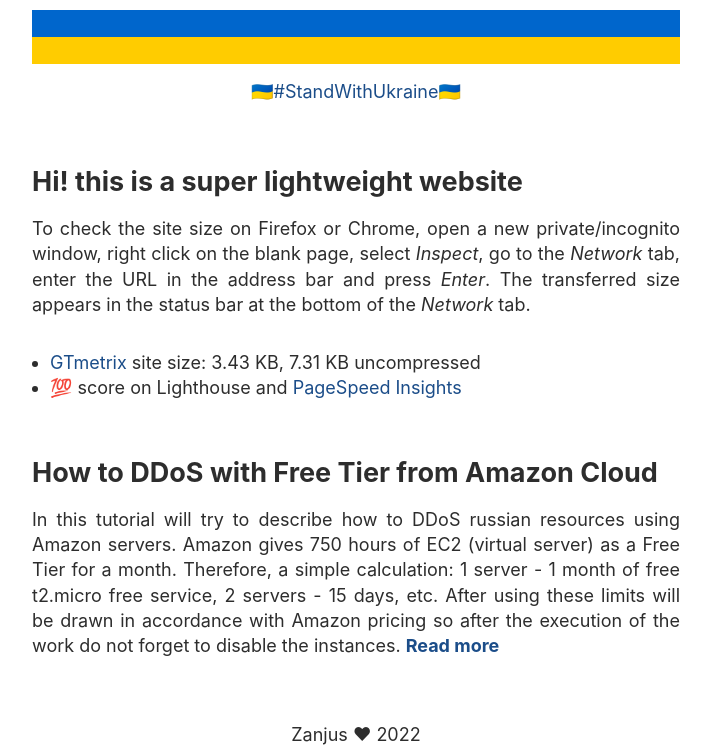
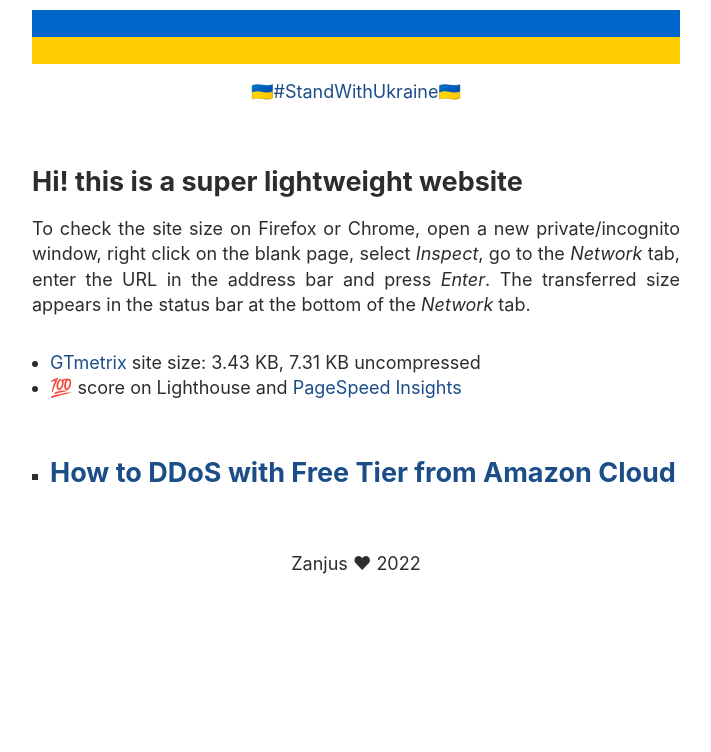
Before and after one commit to ZanVanSer/minwiz, a website: page src/index.html in a window 1280 px wide. Shown: the part 71-823 px from the top of the page, without its empty margins (284-995 px from the left). After the commit the page ends 800 px from the top, so only its background shows below. Drawn offline with Linux system fonts and the light colour scheme.

Commit message:
blog change

```diff
--- a/src/index.html
+++ b/src/index.html
@@ -61,7 +61,7 @@
       </section>
 
       <section id="How-to-DDos">
-         Hi all <br>
+         Hi<br>
     In this tutorial will try to describe how to DDoS russian resources using Amazon servers.<br>
     Amazon gives 750 hours of EC2 (virtual server) as a Free Tier for a month.<br>
     Therefore, a simple calculation: 1 server - 1 month of free t2.micro free service, 2 servers - 15 days, etc.<br>
@@ -155,13 +155,11 @@ d 600000h https://lenta.ru </i>
           </li>
           </ul>
         <br/>
-       <h1>How to DDoS with Free Tier from Amazon Cloud</h1>
-        <p>
-          In this tutorial will try to describe how to DDoS russian resources using Amazon servers.
-    Amazon gives 750 hours of EC2 (virtual server) as a Free Tier for a month.
-    Therefore, a simple calculation: 1 server - 1 month of free t2.micro free service, 2 servers - 15 days, etc.
-    After using these limits will be drawn in accordance with Amazon pricing
-    so after the execution of the work do not forget to disable the instances. <b> <a href="#How-to-DDos">Read more</a></b> </p>
+        <ul class="blog">
+          <li>
+       <h1><a href="#How-to-DDos">How to DDoS with Free Tier from Amazon Cloud</a></h1>
+      </li>
+      </ul>
       </section>
 
 
--- a/src/styles/stylesheet.css
+++ b/src/styles/stylesheet.css
@@ -102,3 +102,7 @@ p {
 table {
   border-collapse:collapse;
 }
+
+.blog {
+  list-style: square;
+}
```
